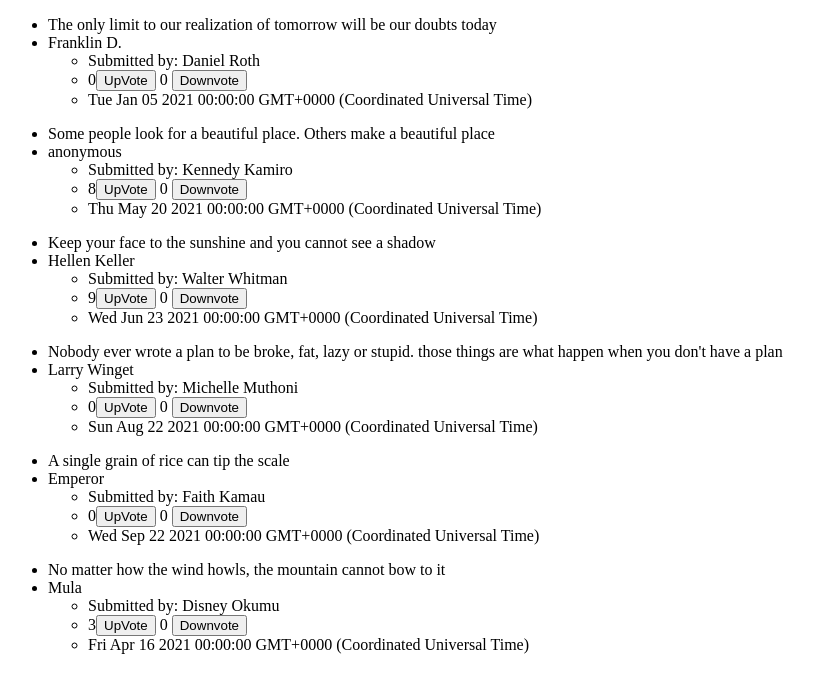
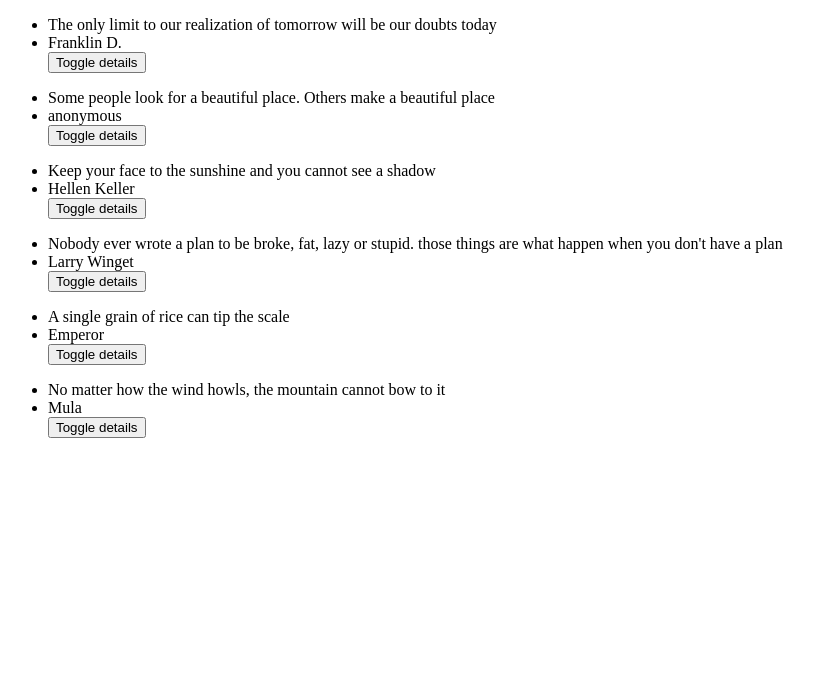
Before and after one commit to FrancisFlow/Quote-Mojo, an Angular app: page / in a window 1280 px wide. Shown: the top 692 px of the page, without its empty margins (0-813 px from the left). Built offline with nearby package versions, Linux system fonts and the light colour scheme.

Commit message:
Added showDescription in Quote class and used it to conditionally display the quote details

```diff
--- a/src/app/quote-details/quote-details.component.html
+++ b/src/app/quote-details/quote-details.component.html
@@ -2,6 +2,6 @@
     <ul>
         <li>Submitted by:  {{quote.iSubmit}}</li>
         <li> {{quote.upVote}}<button>UpVote</button>  <span> {{quote.downVote}} <button>Downvote</button></span></li>
-        <li> {{quote.dayOfPosting}} </li>
+        <li> {{quote.dayOfPosting | date}} </li>
     </ul>
 </div>
--- a/src/app/quote.ts
+++ b/src/app/quote.ts
@@ -1,4 +1,5 @@
 export class Quote {
+    showDescription:boolean;
     constructor(
         public aQuote:string,
         public author:string,
@@ -8,6 +9,8 @@
         public downVote:number,
         public dayOfPosting: Date
 
-    ){}
+    ){
+        this.showDescription=false;
+    }
 
 }
--- a/src/app/quotes/quotes.component.html
+++ b/src/app/quotes/quotes.component.html
@@ -1,6 +1,6 @@
 <div>
 
-    <div *ngFor='let quote of quotes' >
+    <div *ngFor='let quote of quotes; let i = index' >
         <ul>
             <li>
                 {{quote.aQuote}}
@@ -8,7 +8,10 @@
             <li>
                 {{quote.author}}
             </li>
-            <app-quote-details [quote]='quote' ></app-quote-details>
+            <button>
+                Toggle details
+            </button>
+            <app-quote-details  *ngIf='quote.showDescription' [quote]='quote' ></app-quote-details>
         </ul>
 
 
```
